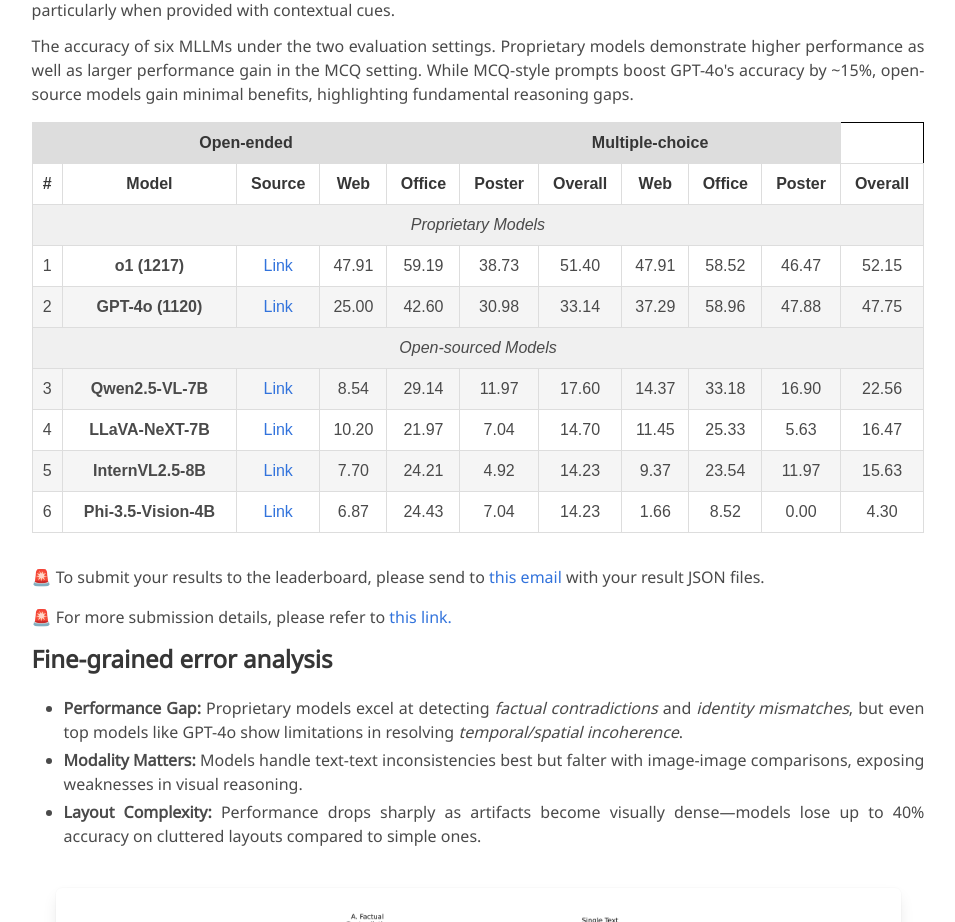
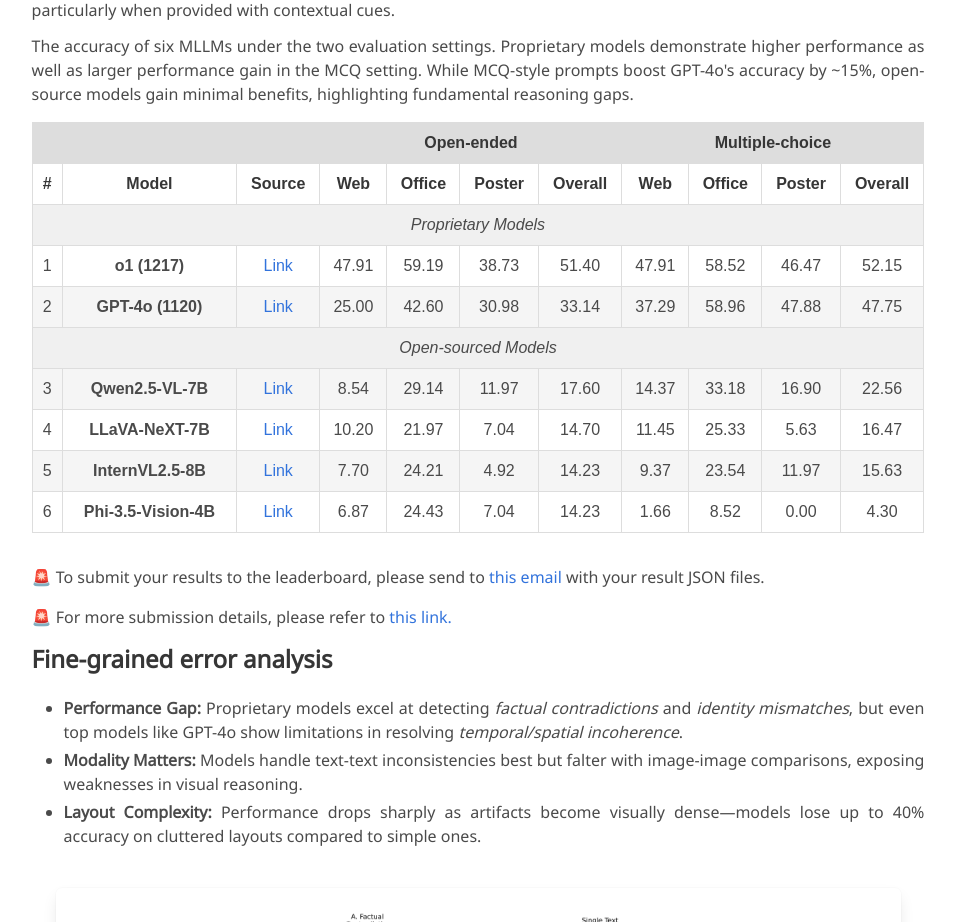
Before and after one commit to Jackie-2000/mmir.github.io, a plain HTML site: page index.html in a window 1280 px wide. Shown: the part 4560-5482 px from the top of the page, without its empty margins (162-1117 px from the left). Drawn offline with nearby package versions, Linux system fonts and the light colour scheme; some icons are missing; a web font is replaced by a local one.

Commit message:
leaderboard heading

```diff
--- a/index.html
+++ b/index.html
@@ -272,8 +272,9 @@
 
               <table class="js-sort-table" id="results">
                 <tr>
-                  <td colspan="5" style="text-align:center;"><strong>Open-ended</strong></td>
-                  <td colspan="5" style="text-align:center;"><strong>Multiple-choice</strong></td>
+                  <td colspan="3"> </td>
+                  <td colspan="4" style="text-align:center;"><strong>Open-ended</strong></td>
+                  <td colspan="4" style="text-align:center;"><strong>Multiple-choice</strong></td>
                 </tr>
                 <tr>
                   <td class="js-sort-number"><strong>#</strong></td>
```
